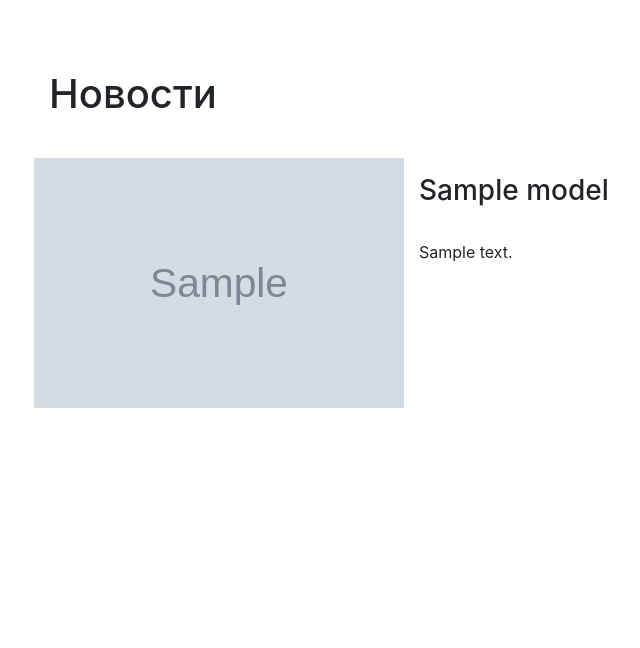
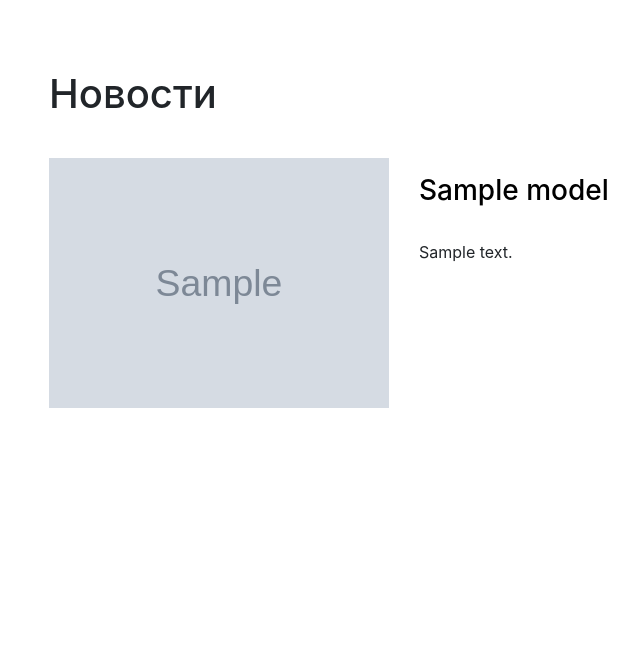
Before and after one commit to shukanov/test_news, a Yii app: template views/news/index.php in a window 1280 px wide. Shown: the top 648 px of the page, without its empty margins (36-676 px from the left). Run offline with PHP 8.4 and a stand-in for Yii, Linux system fonts and the light colour scheme; the template is opened without the code that fills it: most values are stand-ins (such as "Sample title", 1, 10 or a date in 2020); grey boxes marked "Sample" are stand-in pictures; data that the repository does not hold is empty; some libraries are stand-ins or nearby versions.

Commit message:
Добавление гиперссылок

```diff
--- a/views/news/index.php
+++ b/views/news/index.php
@@ -9,6 +9,16 @@ use yii\grid\GridView;
 $this->title = 'Новости';
 $this->params['breadcrumbs'][] = $this->title;
 ?>
+<style>
+    a {
+        text-decoration: none;
+        color: black;
+    }
+    a:hover {
+        text-decoration: none;
+        color: #0f0f0f;
+   }
+</style>
 <div class="news-index">
 
     <h1><?= Html::encode($this->title) ?></h1>
@@ -18,11 +28,15 @@ $this->params['breadcrumbs'][] = $this->title;
             $link = "/uploads/" . $value->image;
         ?>
         <div class="row w-100 mt-2 mb-3" style="height: 250px;">
-            <div class="col-md-4 h-100" style="background-image: url(<?=$link;?>); background-size: cover; background-position: center;">
-            </div>
+            <a class="col-md-4 h-100 w-100" href="view/?id=<?=$value->id?>" target="_blank">
+                <div class="h-100 w-100" style="background-image: url(<?=$link;?>); background-size: cover; background-position: center;">
+                </div>
+            </a>
             <div class="col-md-8">
                 <div class="pb-2 pt-3 font-weight-bold">
-                    <h3><?=$value->title;?></h3>
+                    <a href="view/?id=<?=$value->id?>" target="_blank">
+                        <h3><?=$value->title;?></h3>
+                    </a>
                 </div>
                 <div class="mt-3">
                     <?=$value->desc;?>
@@ -30,23 +44,4 @@ $this->params['breadcrumbs'][] = $this->title;
             </div>
         </div>
     <?php endforeach;?>
-
-    <!-- <div class="row row-cols-1 row-cols-md-2 g-4">
-        <?php foreach ($models as $value): ?>
-            <?php
-                $link = "\uploads\\" . $value->image;
-            ?>
-            <div class="col mb-4">
-                <div class="card">
-                <img src="<?=$link;?>" class="card-img-top" alt="...">
-                <div class="card-body">
-                    <h5 class="card-title"><?=$value->title?></h5>
-                    <p class="card-text"><?=$value->desc;?></p>
-                </div>
-                </div>
-            </div>
-        <?php endforeach;?>
-    </div> -->
-
-
 </div>
```
